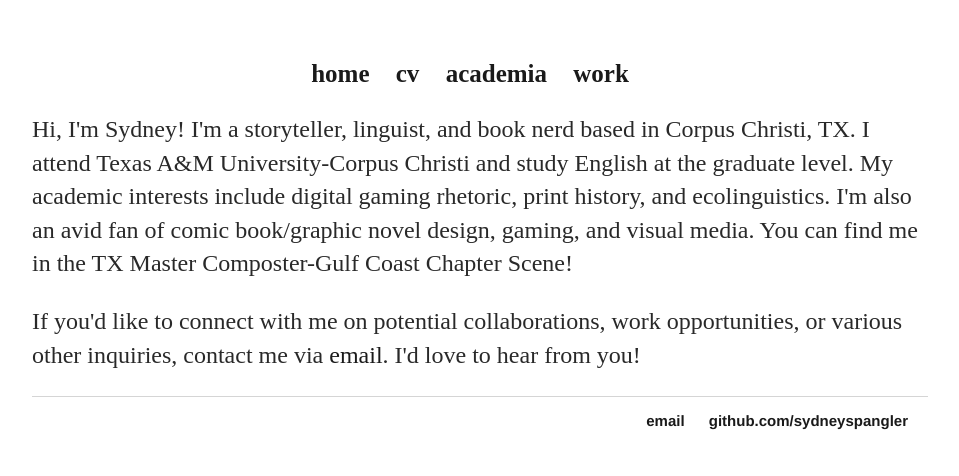
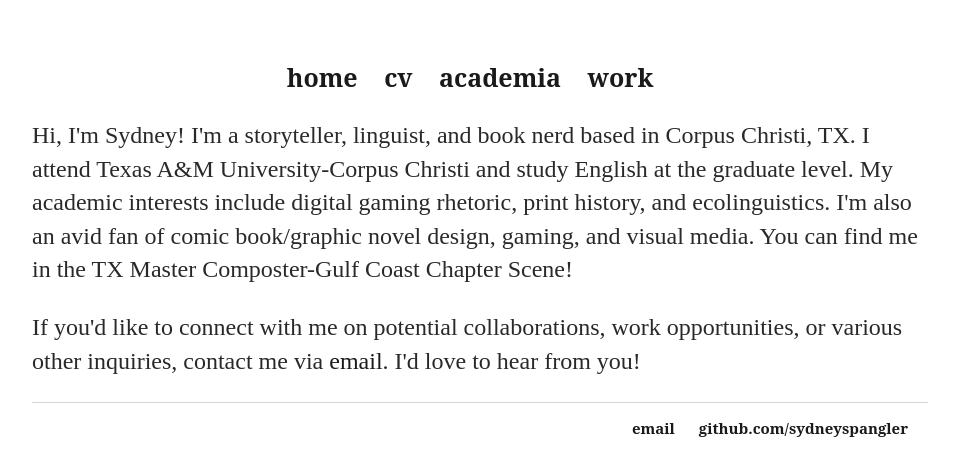
Before and after one commit to sydneyspangler/sydneyspangler.github.io, a Jekyll site: the page built from index.html, in a window 1280 px wide. Shown: the top 476 px of the page, without its empty margins (160-1119 px from the left). Built offline with Jekyll 4.4.1, drawn with Linux system fonts in a browser that asks for light colours.

Commit message:
Update main.css

```diff
--- a/css/main.css
+++ b/css/main.css
@@ -3,7 +3,7 @@
     width: 70%;
 }
 nav ul {
-    font-family:'American Typewriter', 'serf';
+    font-family:'American Typewriter', 'serif';
     font-size: 25px;
     padding: 0px;
     list-style: none;
@@ -11,7 +11,7 @@
     text-align: center;
 }
 footer ul {
-    font-family: 'Helvetica', 'Arial', 'Sans-Serif';
+    font-family:'American Typewriter', 'serif';
     font-size: 15px;
     padding: 0px;
     list-style: none;
```
